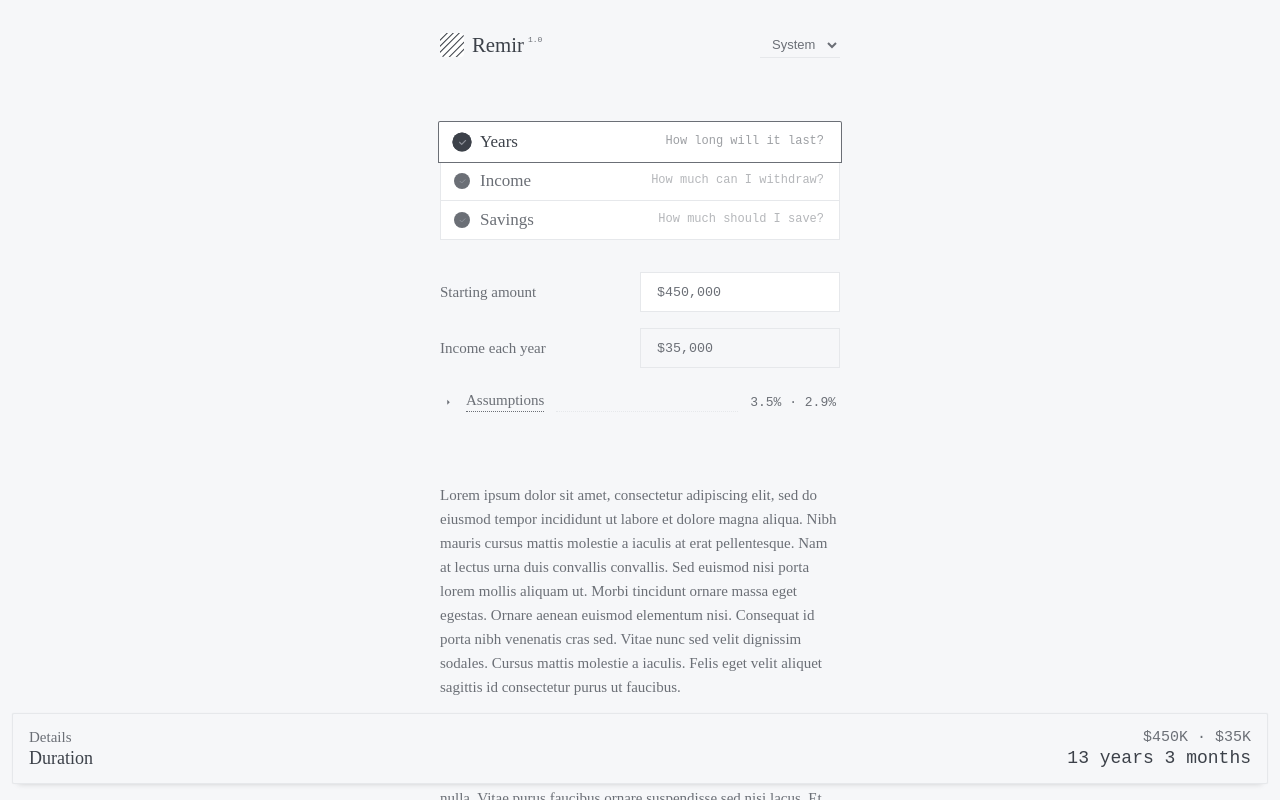
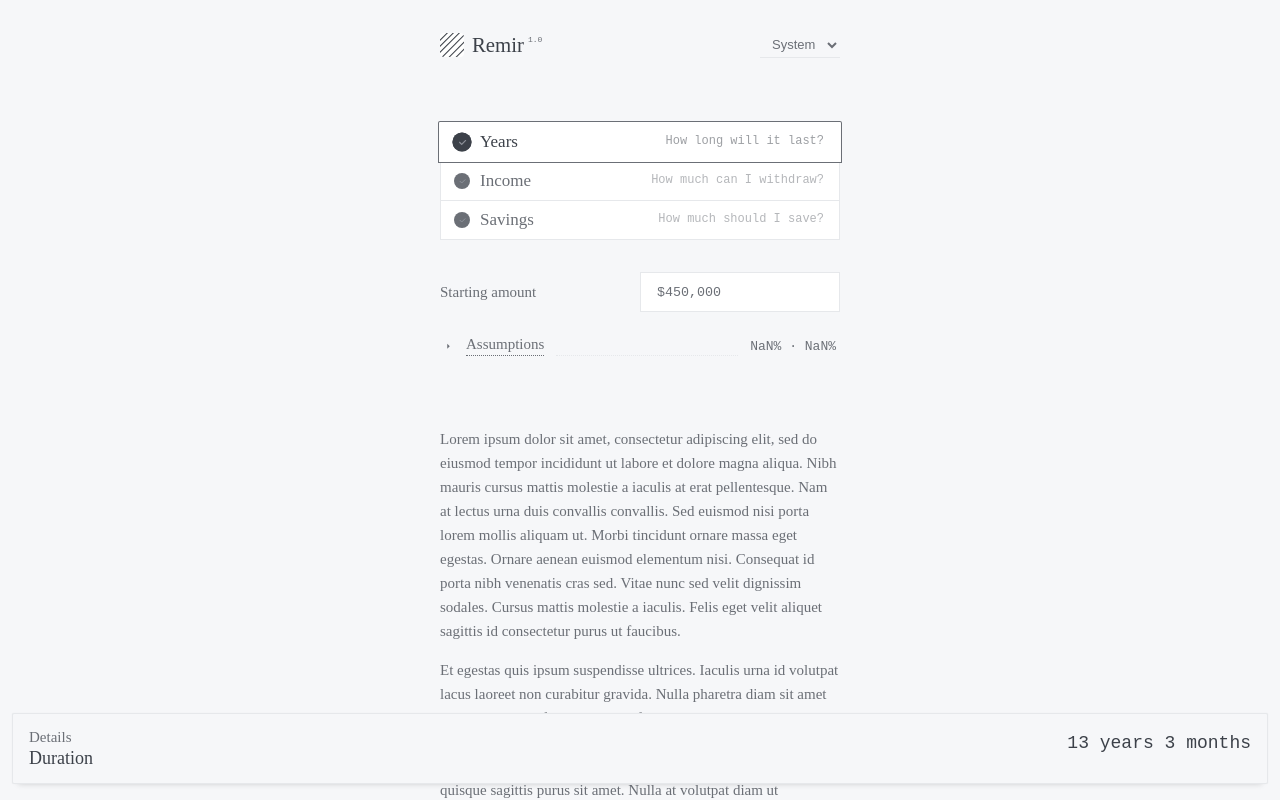
Before and after one commit to moeamaya/choice, a Next.js app: page / in a window 1280 px wide. Shown: the top 800 px of the page. Built offline with nearby package versions, Linux system fonts and the light colour scheme.

Commit message:
First refactor done with AmountInput

```diff
--- a/components/Drawdown/AmountInput.tsx
+++ b/components/Drawdown/AmountInput.tsx
@@ -1,17 +1,17 @@
-import { FC } from 'react';
+import { FC, useContext } from 'react';
+
+import { CalculatorContext } from './CalculatorProvider';
 
 import Label from '../Choice/Label';
-import { NumericFormat, NumericFormatProps } from 'react-number-format';
+import { NumericFormat } from 'react-number-format';
 import { styled } from '@stitches/react';
 
-type Props = {
-  value: number;
-  setValue: (value: number) => void;
-};
+import type { CalculatorContextProps } from './CalculatorProvider';
+
 
 type ChangeProps = (
   floatValue: number,
-  setAmount: (value: number) => void
+  setAmount: CalculatorContextProps["setCalculatorState"]
 ) => void;
 
 const style = {
@@ -38,26 +38,29 @@ const StyledInput = styled('input', {
   caretColor: `var(--foreground)`,
 });
 
-const handleChange: ChangeProps = (floatValue, setValue) => {
-  setValue(floatValue)
+
+const handleChange: ChangeProps = (floatValue, setCalculatorState) => {
+  setCalculatorState((prevState) => ({
+    ...prevState,
+    amount: floatValue,
+  }));
 };
 
-const AmountInput: FC<Props> = ({
-  value,
-  setValue,
-}) => {
+const AmountInput: FC = () => {
+  const { calculatorState, setCalculatorState } = useContext(CalculatorContext);
+
   return (
     <div style={style}>
       <Label text="Starting amount" />
       <NumericFormat
-        defaultValue={value}
+        defaultValue={calculatorState.amount}
         customInput={StyledInput}
         thousandSeparator={true}
         prefix={'$'}
         pattern="[0-9]*"
         onValueChange={(values) => {
           const floatValue = values.floatValue ?? 0;
-          handleChange(floatValue, setValue);
+          handleChange(floatValue, setCalculatorState);
         }}
       />
     </div>
--- a/components/Drawdown/Assumptions/index.tsx
+++ b/components/Drawdown/Assumptions/index.tsx
@@ -10,17 +10,12 @@ import * as Collapsible from '@radix-ui/react-collapsible';
 import { percentFormatter } from '../../Helpers/formatters';
 import { styled } from '@stitches/react';
 
+import type { CalculatorContextProps } from '../CalculatorProvider';
 
 type Props = {
   assumptions: {
     open: boolean;
-    setOpen: (open: boolean) => void;
-    interest: number;
-    inflationRate: number;
-    rate: OptionType;
-    setRate: (rate: OptionType) => void;
-    inflation: OptionType;
-    setInflation: (inflation: OptionType) => void;
+    setOpen: CalculatorContextProps["setCalculatorState"];
   }
 };
 
--- a/components/Drawdown/Calculator.tsx
+++ b/components/Drawdown/Calculator.tsx
@@ -1,6 +1,8 @@
-import React, { useState, useMemo } from 'react';
+import React, { useState, useContext } from 'react';
 
 import { OptionType } from '../Choice/Options';
+
+import { CalculatorContext } from './CalculatorProvider';
 
 import Years from './Years';
 import Income from './Income';
@@ -8,46 +10,27 @@ import Savings from './Savings';
 
 import Assumptions from './Assumptions';
 
-import { options as yearsOptions } from './YearsInput';
-import { options as incomeOptions } from './IncomeInput';
-import { options as rateOptions } from './Rate';
-import { options as inflationOptions } from './Inflation';
-
 
 const Calculator = ({ selected }: { selected: OptionType }) => {
   const selectedValue = selected.value;
 
   const [open, setOpen] = useState<boolean>(false);
 
-  const [amount, setAmount] = useState<number>(450000);
-  const [time, setTime] = useState<OptionType>(yearsOptions[2]);
-  const [income, setIncome] = useState<OptionType>(incomeOptions[2]);
-  const [rate, setRate] = useState<OptionType>(rateOptions[3]);
-  const [inflation, setInflation] = useState<OptionType>(inflationOptions[6]);
+  const { calculatorState } = useContext(CalculatorContext) ?? {};
 
-  const interest = parseFloat(rate.value);
-  const inflationRate = parseFloat(inflation.value);
-  const draw = parseFloat(income.value);
+  const interest = parseFloat(calculatorState.rate.value);
+  const inflationRate = parseFloat(calculatorState.inflation.value);
+  const draw = parseFloat(calculatorState.income.value);
 
   const assumptions = {
     open,
-    setOpen,
-    interest,
-    inflationRate,
-    rate,
-    setRate,
-    inflation,
-    setInflation
+    setOpen
   }
 
   switch (selectedValue) {
     case 'years':
       return (
         <Years
-          amount={amount}
-          setAmount={setAmount}
-          income={income}
-          setIncome={setIncome}
           draw={draw}
           interest={interest}
           inflationRate={inflationRate}
@@ -55,30 +38,26 @@ const Calculator = ({ selected }: { selected: OptionType }) => {
           <Assumptions assumptions={assumptions} />
         </Years>
       );
-    case 'income':
-      return (
-        <Income
-          amount={amount}
-          setAmount={setAmount}
-          time={time}
-          setTime={setTime}
-          interest={interest}
-        >
-          <Assumptions assumptions={assumptions} />
-        </Income>
-      );
-    case 'savings':
-      return (
-        <Savings
-          income={income}
-          setIncome={setIncome}
-          time={time}
-          setTime={setTime}
-          interest={interest}
-        >
-          <Assumptions assumptions={assumptions} />
-        </Savings>
-      );
+    // case 'income':
+    //   return (
+    //     <Income
+    //       interest={interest}
+    //     >
+    //       <Assumptions assumptions={assumptions} />
+    //     </Income>
+    //   );
+    // case 'savings':
+    //   return (
+    //     <Savings
+    //       income={income}
+    //       setIncome={setIncome}
+    //       time={time}
+    //       setTime={setTime}
+    //       interest={interest}
+    //     >
+    //       <Assumptions assumptions={assumptions} />
+    //     </Savings>
+    //   );
     default:
       return <div>Error</div>;
   }
--- /dev/null
+++ b/components/Drawdown/CalculatorProvider.tsx
@@ -0,0 +1,48 @@
+import { createContext, useState, FC} from 'react';
+import { OptionType } from '../Choice/Options';
+
+import { options as yearsOptions } from './YearsInput';
+import { options as incomeOptions } from './IncomeInput';
+import { options as rateOptions } from './Rate';
+import { options as inflationOptions } from './Inflation';
+
+interface CalculatorState {
+  amount: number;
+  time: OptionType;
+  income: OptionType;
+  rate: OptionType;
+  inflation: OptionType;
+}
+
+interface CalculatorContextProps {
+  calculatorState: CalculatorState;
+  setCalculatorState: React.Dispatch<React.SetStateAction<CalculatorState>>;
+}
+
+// Define the default initial state
+const defaultCalculatorState: CalculatorState = {
+  amount: 450000,
+  time: yearsOptions[2],
+  income: incomeOptions[2],
+  rate: rateOptions[3],
+  inflation: inflationOptions[6],
+};
+
+// Create the CalculatorContext with the default value
+const CalculatorContext = createContext<CalculatorContextProps>({
+  calculatorState: defaultCalculatorState,
+  setCalculatorState: () => {},
+});
+
+const CalculatorProvider: FC<{ children: React.ReactNode }> = ({ children }) => {
+  const [calculatorState, setCalculatorState] = useState<CalculatorState>(defaultCalculatorState);
+
+  return (
+    <CalculatorContext.Provider value={{ calculatorState, setCalculatorState }}>
+      {children}
+    </CalculatorContext.Provider>
+  );
+};
+
+export { CalculatorContext, CalculatorProvider };
+export type { CalculatorContextProps };
--- a/components/Drawdown/Years/index.tsx
+++ b/components/Drawdown/Years/index.tsx
@@ -3,18 +3,15 @@ import IncomeInput from '../IncomeInput';
 import Content from '../Content';
 import Summary from '../Summary';
 
-import { OptionType } from '../../Choice/Options';
-
 import YearsFormula from '../Formulas/Years';
 
 import { abbreviateNumberFormatter } from '../../Helpers/formatters';
 
+import { useContext } from 'react';
+
+import { CalculatorContext } from '../CalculatorProvider';
 
 type Props = {
-  amount: number;
-  setAmount: (value: number) => void;
-  income: OptionType;
-  setIncome: (income: OptionType) => void;
   draw: number;
   interest: number;
   inflationRate: number;
@@ -32,27 +29,25 @@ const SummaryDetails = ({ amount, draw }: { amount: number; draw: number }) => {
 
 
 const Years: React.FC<Props> = ({
-  amount,
-  setAmount,
-  income,
-  setIncome,
   draw,
   interest,
   inflationRate,
   children
 }) => {
-  const years = YearsFormula(1 + inflationRate, 1 + interest, amount, draw);
+  const { calculatorState: state, setCalculatorState } = useContext(CalculatorContext) ?? {};
+
+  const years = YearsFormula(1 + inflationRate, 1 + interest, state?.amount || 0, draw);
 
   return (
     <>
-      <AmountInput value={amount} setValue={setAmount} />
-      <IncomeInput option={income} setOption={setIncome} />
+      <AmountInput />
+      {/* <IncomeInput /> */}
 
       {children}
 
       <Content />
       <Summary resultLabel="Duration" result={years}>
-        <SummaryDetails amount={amount} draw={draw} />
+        {/* <SummaryDetails draw={draw} /> */}
       </Summary>
     </>
   );
--- a/components/Drawdown/index.tsx
+++ b/components/Drawdown/index.tsx
@@ -1,6 +1,7 @@
 import { useState } from 'react';
 import { OptionType } from '../Choice/Options';
 import Radio from './Radio';
+import { CalculatorProvider } from './CalculatorProvider';
 
 import Calculator from './Calculator';
 
@@ -14,7 +15,9 @@ const Drawdown = () => {
   return (
     <>
       <Radio selected={selected} setSelected={setSelected} />
-      <Calculator selected={selected} />
+      <CalculatorProvider>
+        <Calculator selected={selected} />
+      </CalculatorProvider>
     </>
   );
 };
```
